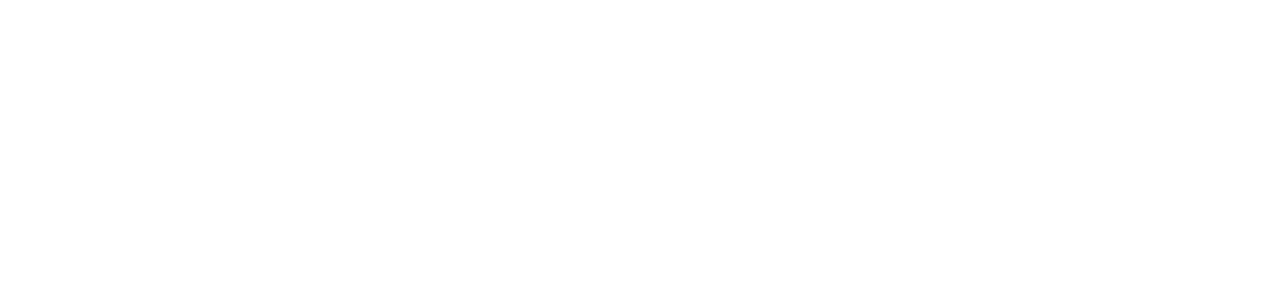
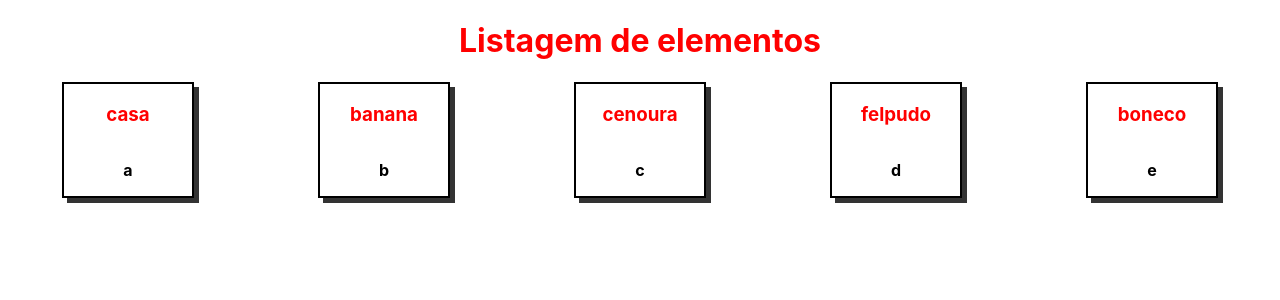
Before and after one commit to GuiDDuran/n_react, a React (Create React App) app: page /Listagem in a window 1280 px wide. Before the commit this address had no page. Shown: the top 300 px of the page. Built offline with nearby package versions, Linux system fonts and the light colour scheme.

Commit message:
Cartão e Listagem

```diff
--- /dev/null
+++ b/src/components/Cartao/Cartao.jsx
@@ -0,0 +1,10 @@
+import { CartaoContainer, Titulo } from "./style";
+
+const Cartao = ( props ) => (
+    <CartaoContainer>
+        <Titulo>{props.titulo}</Titulo>
+        <p>{props.letra}</p>
+    </CartaoContainer>
+);
+
+export default Cartao;
--- /dev/null
+++ b/src/components/Cartao/style.js
@@ -0,0 +1,22 @@
+const {styled} = require("styled-components");
+
+const CartaoContainer = styled.div`
+    display: flex;
+    flex-direction: column;
+    min-width: 8em;
+    border: 2px solid black;
+    box-shadow: 5px 5px rgba(0, 0, 0, .8);
+
+
+    p{
+        text-align: center;
+        font-weight: bold;
+    }
+`;
+
+const Titulo = styled.h3`
+    color: red;
+    text-align: center;
+`;
+
+export {CartaoContainer, Titulo}
--- a/src/components/Imagem.jsx
+++ /dev/null
@@ -1,3 +0,0 @@
-const Imagem = () => <a href="https://www.google.com/url?sa=i&url=https%3A%2F%2Finovaveterinaria.com.br%2Fdiferencas-entre-bulldog-ingles-e-frances%2F&psig=AOvVaw3_jygKjaAbpc3oc2A62WLW&ust=1697119866935000&source=images&cd=vfe&opi=89978449&ved=0CBEQjRxqFwoTCOC_paiW7oEDFQAAAAAdAAAAABAE">Olha a foto</a>
-
-export default Imagem;
--- a/src/index.js
+++ b/src/index.js
@@ -6,6 +6,7 @@ import reportWebVitals from './reportWebVitals';
 import Primeiro from './pages/Primeiro';
 import { BrowserRouter, Route, Routes } from 'react-router-dom';
 import Segundo from './pages/Segundo';
+import Listagem from './pages/Listagem/Listagem';
 
 const root = ReactDOM.createRoot(document.getElementById('root'));
 root.render(
@@ -14,6 +15,7 @@ root.render(
       <Routes>
         <Route path="/" element={<Primeiro />} />
         <Route path="Segundo" element={<Segundo />} />
+        <Route path="Listagem" element={<Listagem/>} />
       </Routes>
     </BrowserRouter>
   </React.StrictMode>
--- /dev/null
+++ b/src/pages/Listagem/Listagem.jsx
@@ -0,0 +1,47 @@
+import Cartao from "../../components/Cartao/Cartao";
+import { ConatinerListagem, TituloListagem } from "./style";
+
+const dados = [
+    {
+        'titulo': 'casa',
+        'letra': 'a'
+    },
+    {
+        'titulo': 'banana',
+        'letra': 'b'
+    },
+    {
+        'titulo': 'cenoura',
+        'letra': 'c'
+    },
+    {
+        'titulo': 'felpudo',
+        'letra': 'd'
+    },
+    {
+        'titulo': 'boneco',
+        'letra': 'e'
+    }
+
+]
+
+const elementos = dados.map( (el, i) => (
+    <Cartao
+        key={i}
+        titulo={el.titulo}
+        letra={el.letra}
+    />
+))
+
+const Listagem = () => (
+    <>
+    <TituloListagem>
+        Listagem de elementos
+    </TituloListagem>
+    <ConatinerListagem>
+        {elementos}
+    </ConatinerListagem>
+    </>
+)
+
+export default Listagem;
--- /dev/null
+++ b/src/pages/Listagem/style.js
@@ -0,0 +1,14 @@
+import { styled } from "styled-components";
+
+const TituloListagem = styled.h1`
+    color: red;
+    text-align: center;
+`;
+
+const ConatinerListagem = styled.div`
+    display: flex;
+    flex-wrap: wrap;
+    justify-content: space-around;
+`;
+
+export{TituloListagem, ConatinerListagem}
```
